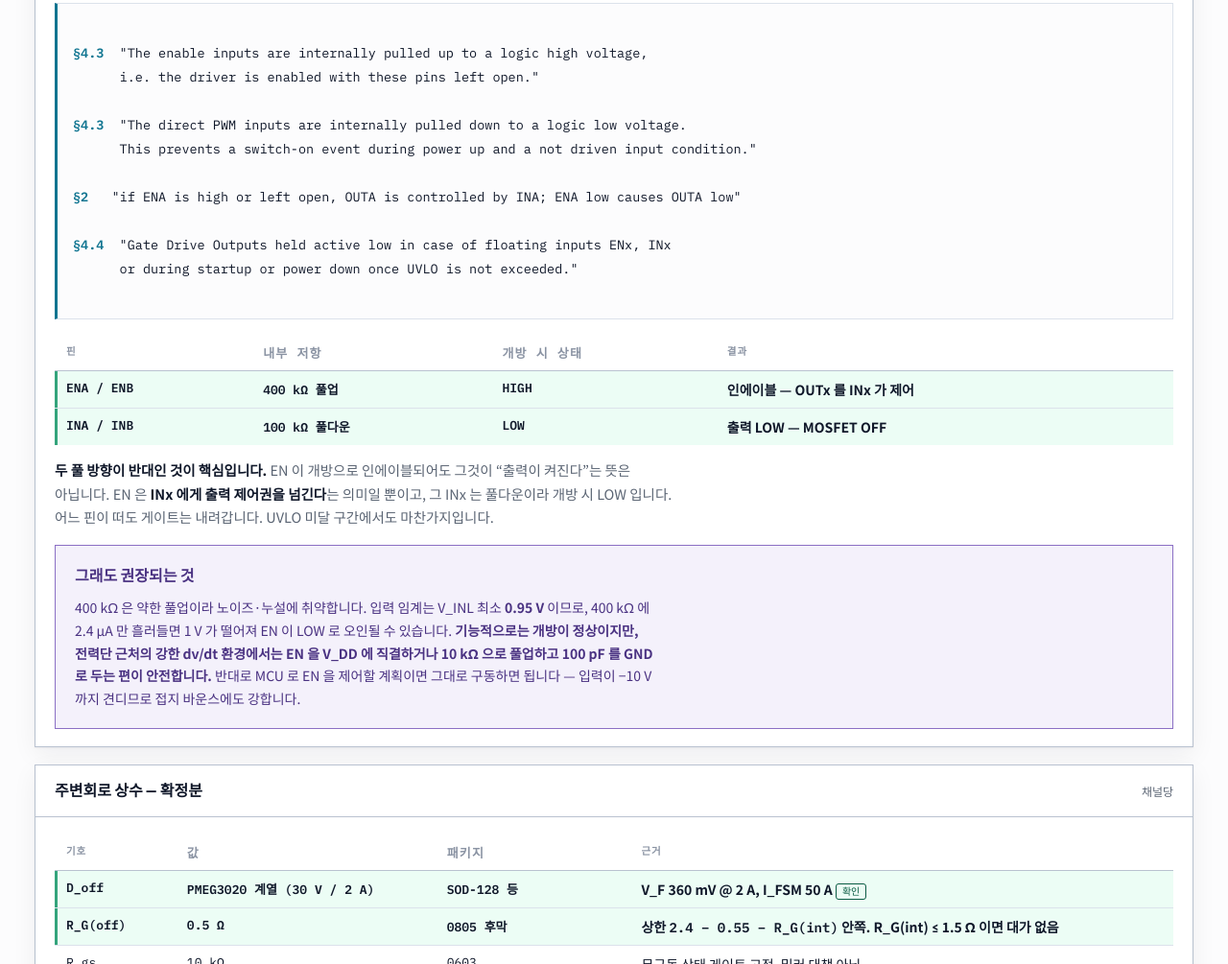
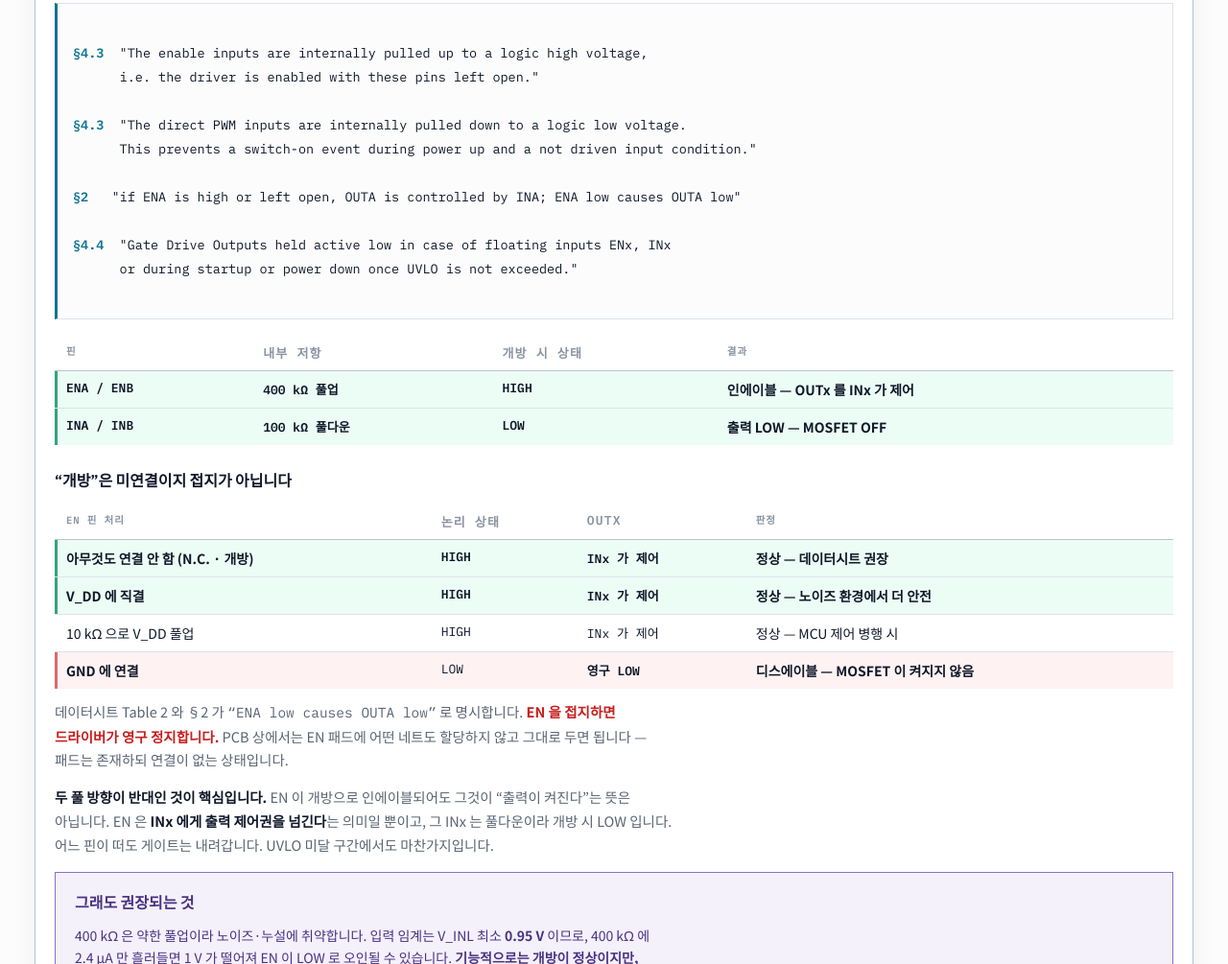
Before and after one commit to Hatkeit/embedded-product-review, a plain HTML site: page docs/gate-drive-2EDN7524R-IPT017N12NM6.html in a window 1280 px wide. Shown: the part 7159-8164 px from the top of the page at 96% size. Drawn offline with nearby package versions, Linux system fonts and the light colour scheme.

Commit message:
Clarify that EN "open" means no-connect, not tied to GND
EN 핀 처리 4가지를 명시적으로 표로 추가:
  미연결(N.C.)  → HIGH → 인에이블  (데이터시트 권장)
  V_DD 직결     → HIGH → 인에이블
  10k 풀업      → HIGH → 인에이블
  GND 연결      → LOW  → 디스에이블, 출력 영구 LOW  ← 금지

데이터시트 Table 2 / §2 "ENA low causes OUTA low" 근거.
회로도 주석도 "GND 에 연결하면 디스에이블 — 절대 접지하지 말 것" 으로 변경.

Co-Authored-By: Claude Opus 5 <noreply@anthropic.com>
Claude-Session: https://claude.ai/code/session_01Dv1snQUZw7AiJZ8dZuvKek

```diff
--- a/docs/gate-drive-2EDN7524R-IPT017N12NM6.html
+++ b/docs/gate-drive-2EDN7524R-IPT017N12NM6.html
@@ -474,8 +474,8 @@ R_G(off) 를 0 → 0.5 Ω 으로 키울 때의 전류 변화:
               <text x="434" y="306" text-anchor="end" font-family="IBM Plex Mono, monospace" font-size="11.5" font-weight="600" fill="var(--sym)">5 OUTB</text>
               <text x="398" y="166" text-anchor="end" font-family="IBM Plex Mono, monospace" font-size="11.5" font-weight="600" fill="var(--sym)">6 V_DD</text>
               <text x="300" y="318" font-family="IBM Plex Mono, monospace" font-size="11.5" font-weight="600" fill="var(--sym)">3 GND</text>
-              <text x="346" y="346" text-anchor="middle" font-family="Noto Sans KR, sans-serif" font-size="11.5" font-weight="700" fill="var(--sig)">EN 내부 풀업 400 kΩ — 개방 = 인에이블</text>
-              <text x="346" y="362" text-anchor="middle" font-family="Noto Sans KR, sans-serif" font-size="11" fill="var(--muted)">IN 내부 풀다운 100 kΩ — 개방 = 출력 LOW</text>
+              <text x="346" y="346" text-anchor="middle" font-family="Noto Sans KR, sans-serif" font-size="11.5" font-weight="700" fill="var(--sig)">ENA · ENB 는 미연결(N.C.) — 내부 400 kΩ 풀업으로 인에이블</text>
+              <text x="346" y="362" text-anchor="middle" font-family="Noto Sans KR, sans-serif" font-size="11.5" font-weight="700" fill="var(--wire)">GND 에 연결하면 디스에이블 — 절대 접지하지 말 것</text>
               <line x1="250" y1="300" x2="212" y2="300" stroke="var(--sig)" stroke-width="2" stroke-dasharray="5 4"/>
               <line x1="442" y1="300" x2="480" y2="300" stroke="var(--sig)" stroke-width="2" stroke-dasharray="5 4"/>
               <text x="496" y="304" font-family="Noto Sans KR, sans-serif" font-size="11.5" font-weight="600" fill="var(--sig)">채널 B — 2번째 FET로 동일 구성</text>
@@ -615,6 +615,20 @@ R_G(off) 를 0 → 0.5 Ω 으로 키울 때의 전류 변화:
             </tbody>
           </table>
         </div>
+
+        <h4 style="font-family:'IBM Plex Sans Condensed','Noto Sans KR',sans-serif;font-size:16px;margin:24px 0 10px;font-weight:700">“개방”은 미연결이지 접지가 아닙니다</h4>
+        <div class="table-wrap">
+          <table>
+            <thead><tr><th>EN 핀 처리</th><th class="mono">논리 상태</th><th class="mono">OUTx</th><th>판정</th></tr></thead>
+            <tbody>
+              <tr class="pick"><td><b>아무것도 연결 안 함 (N.C. · 개방)</b></td><td class="mono">HIGH</td><td class="mono">INx 가 제어</td><td>정상 — 데이터시트 권장</td></tr>
+              <tr class="pick"><td>V_DD 에 직결</td><td class="mono">HIGH</td><td class="mono">INx 가 제어</td><td>정상 — 노이즈 환경에서 더 안전</td></tr>
+              <tr><td>10 kΩ 으로 V_DD 풀업</td><td class="mono">HIGH</td><td class="mono">INx 가 제어</td><td>정상 — MCU 제어 병행 시</td></tr>
+              <tr class="rej"><td><b>GND 에 연결</b></td><td class="mono">LOW</td><td class="mono"><b>영구 LOW</b></td><td><b>디스에이블 — MOSFET 이 켜지지 않음</b></td></tr>
+            </tbody>
+          </table>
+        </div>
+        <p class="lead" style="margin-top:12px">데이터시트 Table 2 와 §2 가 <span style="font-family:'IBM Plex Mono',monospace">“ENA low causes OUTA low”</span> 로 명시합니다. <b style="color:var(--wire)">EN 을 접지하면 드라이버가 영구 정지합니다.</b> PCB 상에서는 EN 패드에 어떤 네트도 할당하지 않고 그대로 두면 됩니다 — 패드는 존재하되 연결이 없는 상태입니다.</p>
         <p class="lead" style="margin-top:14px"><b style="color:var(--ink)">두 풀 방향이 반대인 것이 핵심입니다.</b> EN 이 개방으로 인에이블되어도 그것이 “출력이 켜진다”는 뜻은 아닙니다. EN 은 <b style="color:var(--ink)">INx 에게 출력 제어권을 넘긴다</b>는 의미일 뿐이고, 그 INx 는 풀다운이라 개방 시 LOW 입니다. 어느 핀이 떠도 게이트는 내려갑니다. UVLO 미달 구간에서도 마찬가지입니다.</p>
         <div class="gapcard" style="margin-top:16px;margin-bottom:0">
           <h3>그래도 권장되는 것</h3>
```
